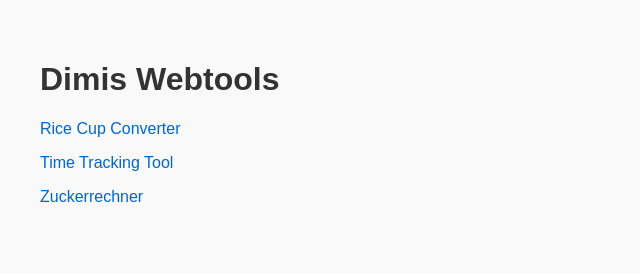
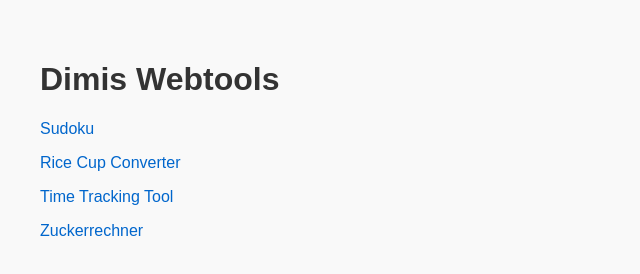
Before and after one commit to d1mansi0n/Dimis-Webtools, a plain HTML site: page index.html in a window 1280 px wide. Shown: the whole page, without its empty margins (0-640 px from the left). Drawn offline with Linux system fonts and the light colour scheme.

Commit message:
Update index.html

```diff
--- a/index.html
+++ b/index.html
@@ -31,6 +31,7 @@
 <body>
     <h1>Dimis Webtools</h1>
     <ul>
+        <li><a href="SDK-index.html">Sudoku</a></li>
         <li><a href="rcc-index.html">Rice Cup Converter</a></li>
         <li><a href="ZE-index.html">Time Tracking Tool</a></li>
         <li><a href="ZR-index.html-index.html">Zuckerrechner</a></li>
```
